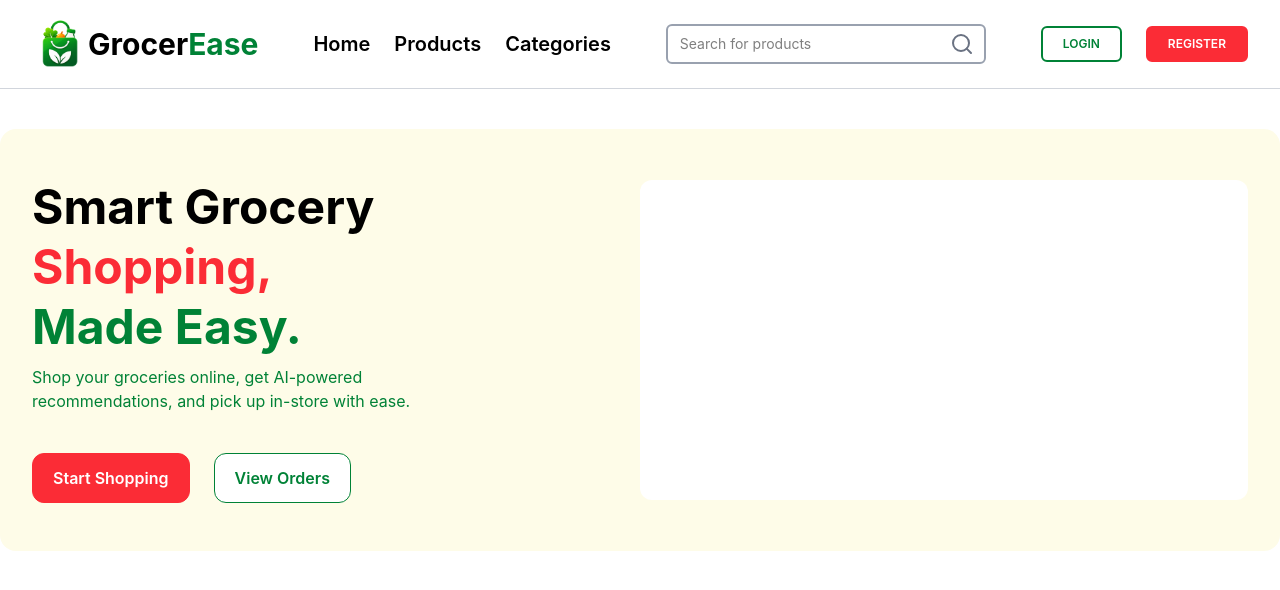
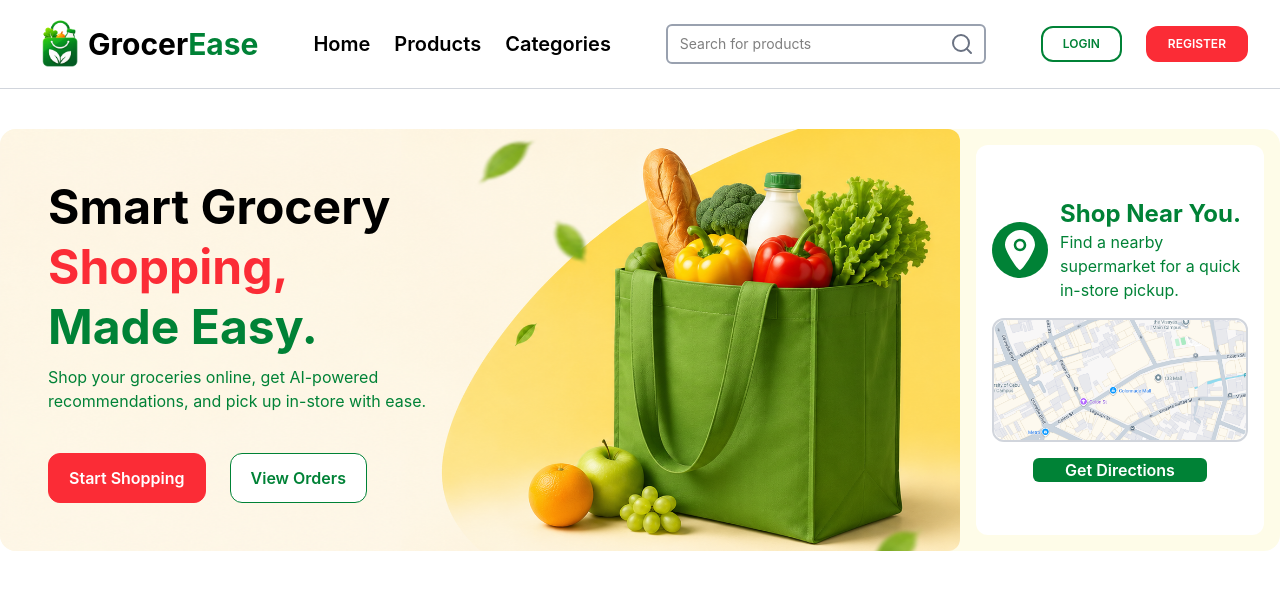
Before and after one commit to johnoyan22/GROCEREASE, a React app in the folder frontend/: page / in a window 1280 px wide. Shown: the top 590 px of the page. Built offline with nearby package versions, Linux system fonts and the light colour scheme; the HTML template or start-up script is replaced by a standard one.

Commit message:
map layout with logo

```diff
--- a/frontend/src/components/HeroSection.jsx
+++ b/frontend/src/components/HeroSection.jsx
@@ -1,22 +1,44 @@
+import herobg from "../assets/images/herobg.png";
+import map from "../assets/images/map.png";
+
 function HeroSection() {
   return (
-        <section className="mx-auto mt-10 max-w-7xl rounded-2xl bg-yellow-50 px-8 py-12">
-            <div className="grid items-center md:grid-cols-2">
+    <section className="mx-auto mt-10 grid max-w-7xl overflow-hidden rounded-2xl bg-yellow-50 md:grid-cols-[3fr_1fr]">
 
-                <div>
-                    <h1 className="text-5xl font-bold leading-tight">Smart Grocery <br/><span className="text-red-500">Shopping,</span> <br/><span className="text-green-700">Made Easy.</span></h1>
-                    <p className="text-green-700 max-w-lg mt-2">Shop your groceries online, get AI-powered <br/> recommendations, and pick up in-store with ease.</p>
+      {/* LEFT SIDE */}
+      <div className="bg-cover bg-center bg-no-repeat rounded-xl px-12 py-12 w-full" style={{ backgroundImage: `url(${herobg})` }}>
+        <h1 className="text-5xl font-bold leading-tight"> Smart Grocery <br /><span className="text-red-500">Shopping,</span><br /><span className="text-green-700">Made Easy.</span></h1>
+        <p className="mt-2 max-w-lg text-green-700">Shop your groceries online, get AI-powered<br />recommendations, and pick up in-store with ease.</p>
 
-                    <div className="flex items-center mt-10 gap-6 font-semibold">
-                        <button className="text-white bg-red-500 rounded-xl border border-red-500 py-3 px-5">Start Shopping</button>
-                        <button className="text-green-700 bg-white border rounded-xl border-green-700 py-3 px-5">View Orders</button>
+        <div className="mt-10 flex items-center gap-6 font-semibold">
+          <button className="rounded-xl border border-red-500 bg-red-500 px-5 py-3 text-white">
+            Start Shopping
+          </button>
+
+          <button className="rounded-xl border border-green-700 bg-white px-5 py-3 text-green-700">
+            View Orders
+          </button>
         </div>
       </div>
 
-               <div className="flex items-center justify-center">
-                    <div className="h-80 w-full bg-white rounded-xl">
+      {/* RIGHT SIDE */}
+      <div className="place-content-center justify-items-center bg-white rounded-xl py-4 px-4 m-4">
+        <div className="flex items-start gap-3">
+            <div className="m-auto bg-green-700 rounded-4xl p-2">
+                <svg width="40px" height="40px" viewBox="-4 0 32 32" version="1.1" xmlns="http://www.w3.org/2000/svg" xmlns:xlink="http://www.w3.org/1999/xlink" xmlns:sketch="http://www.bohemiancoding.com/sketch/ns" fill="#000000"><g id="SVGRepo_bgCarrier" stroke-width="0"></g><g id="SVGRepo_tracerCarrier" stroke-linecap="round" stroke-linejoin="round"></g><g id="SVGRepo_iconCarrier"> <title>location</title> <desc>Created with Sketch Beta.</desc> <defs> </defs> <g id="Page-1" stroke="none" stroke-width="1" fill="none" fill-rule="evenodd" sketch:type="MSPage"> <g id="Icon-Set-Filled" sketch:type="MSLayerGroup" transform="translate(-106.000000, -413.000000)" fill="#ffffff"> <path d="M118,422 C116.343,422 115,423.343 115,425 C115,426.657 116.343,428 118,428 C119.657,428 121,426.657 121,425 C121,423.343 119.657,422 118,422 L118,422 Z M118,430 C115.239,430 113,427.762 113,425 C113,422.238 115.239,420 118,420 C120.761,420 123,422.238 123,425 C123,427.762 120.761,430 118,430 L118,430 Z M118,413 C111.373,413 106,418.373 106,425 C106,430.018 116.005,445.011 118,445 C119.964,445.011 130,429.95 130,425 C130,418.373 124.627,413 118,413 L118,413 Z" id="location" sketch:type="MSShapeGroup"> </path> </g> </g> </g></svg>
+            </div>
+            <div>
+                <p className="text-green-700 font-bold text-2xl">Shop Near You.</p>
+                <p className="text-green-700">Find a nearby supermarket for a quick in-store pickup.</p>
+            </div>
+        </div>
 
+        <div className="mt-4 mb-4 w-full overflow-hidden border-2 border-gray-300 rounded-xl">
+            <img src={map} alt="map" className="h-30 w-full object-cover rounded-xl"/>
         </div>
+
+        <div>
+            <button className="rounded-md bg-green-700 text-white font-semibold px-8">Get Directions</button>
         </div>
       </div>
     </section>
--- a/frontend/src/components/Navbar.jsx
+++ b/frontend/src/components/Navbar.jsx
@@ -27,8 +27,8 @@ function Navbar() {
                 </div>
 
                 <div className="flex items-center gap-6">
-                    <button className="rounded-md border-2 border-green-700 px-5 py-2 text-xs text-green-700 font-semibold">LOGIN</button>
-                    <button className="rounded-md border-2 border-red-500 bg-red-500 px-5 py-2 text-xs text-white font-semibold">REGISTER</button>
+                    <button className="rounded-xl border-2 border-green-700 px-5 py-2 text-xs text-green-700 font-semibold">LOGIN</button>
+                    <button className="rounded-xl border-2 border-red-500 bg-red-500 px-5 py-2 text-xs text-white font-semibold">REGISTER</button>
                 </div>
         </nav>
     );
```
Also changed, not shown: frontend/src/assets/images/herobg.png (added), frontend/src/assets/images/map.png (added). Lines whose indentation alone changed are shown as unchanged.
